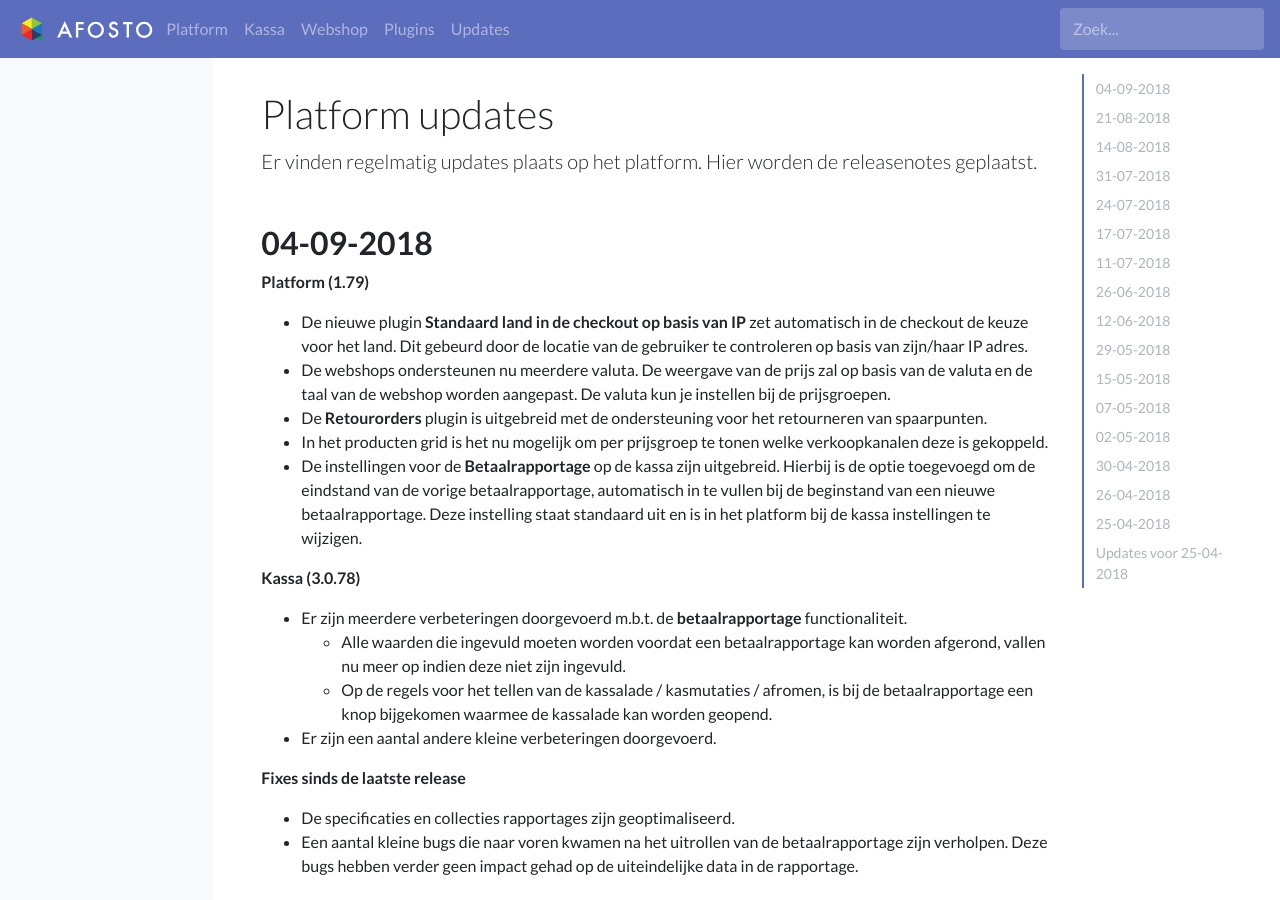
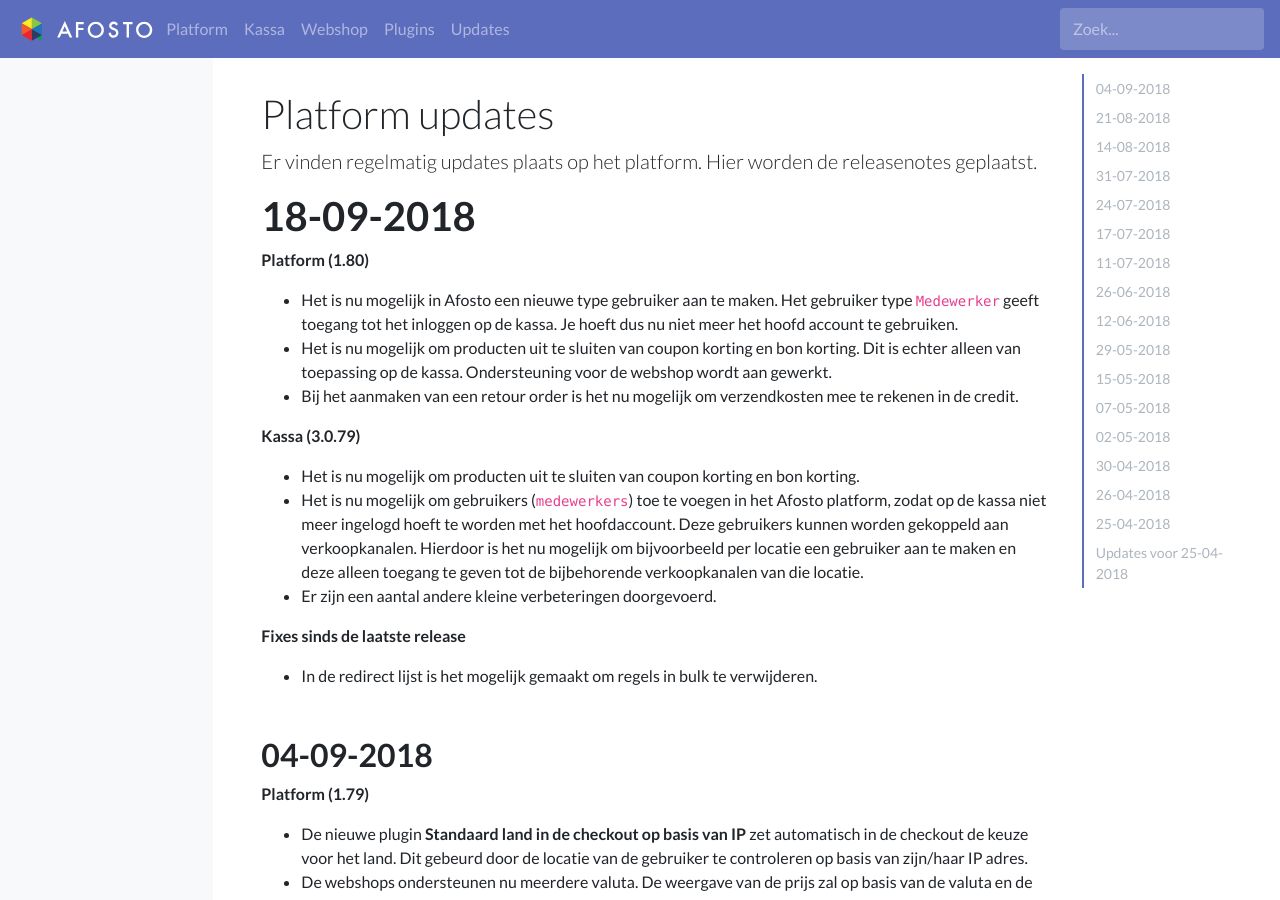
Before and after one commit to afosto/afosto-docs, a Jekyll site: the page built from updates.md, in a window 1280 px wide and 900 px high. Built offline with Jekyll 4.4.1, drawn with Linux system fonts in a browser that asks for light colours; a script that is not in the unit is left out.

Commit message:
updates 04-09-2018 - added updates - bumped date on homepage

```diff
--- a/index.html
+++ b/index.html
@@ -13,7 +13,7 @@ title: Alles wat je moet weten over Afosto op één plek.
         <input type="text" class="form-control form-control-lg" id="af-home-search">
       </form>
       <small class="col-12 text-center text-muted">
-        Laatste update<br> <a href="{{ site.url }}/updates">04 september 2018</a>
+        Laatste update<br> <a href="{{ site.url }}/updates">18 september 2018</a>
       </small>
     </div>
   </div>
--- a/updates.md
+++ b/updates.md
@@ -7,6 +7,29 @@ toc: true
 redirect_from:
     - /releases
 ---
+
+# 18-09-2018
+**Platform (1.80)**
+
+- Het is nu mogelijk in Afosto een nieuwe type gebruiker aan te maken.
+Het gebruiker type `Medewerker` geeft toegang tot het inloggen op de kassa.
+Je hoeft dus nu niet meer het hoofd account te gebruiken.
+- Het is nu mogelijk om producten uit te sluiten van coupon korting en bon korting.
+Dit is echter alleen van toepassing op de kassa.
+Ondersteuning voor de webshop wordt aan gewerkt.
+- Bij het aanmaken van een retour order is het nu mogelijk om verzendkosten mee te rekenen in de credit.
+
+**Kassa (3.0.79)**
+
+- Het is nu mogelijk om producten uit te sluiten van coupon korting en bon korting.
+- Het is nu mogelijk om gebruikers (`medewerkers`) toe te voegen in het Afosto platform, zodat op de kassa niet meer ingelogd hoeft te worden met het hoofdaccount.
+Deze gebruikers kunnen worden gekoppeld aan verkoopkanalen.
+Hierdoor is het nu mogelijk om bijvoorbeeld per locatie een gebruiker aan te maken en deze alleen toegang te geven tot de bijbehorende verkoopkanalen van die locatie.
+- Er zijn een aantal andere kleine verbeteringen doorgevoerd.
+
+**Fixes sinds de laatste release**
+
+- In de redirect lijst is het mogelijk gemaakt om regels in bulk te verwijderen.
 
 ## 04-09-2018
 **Platform (1.79)**
```
